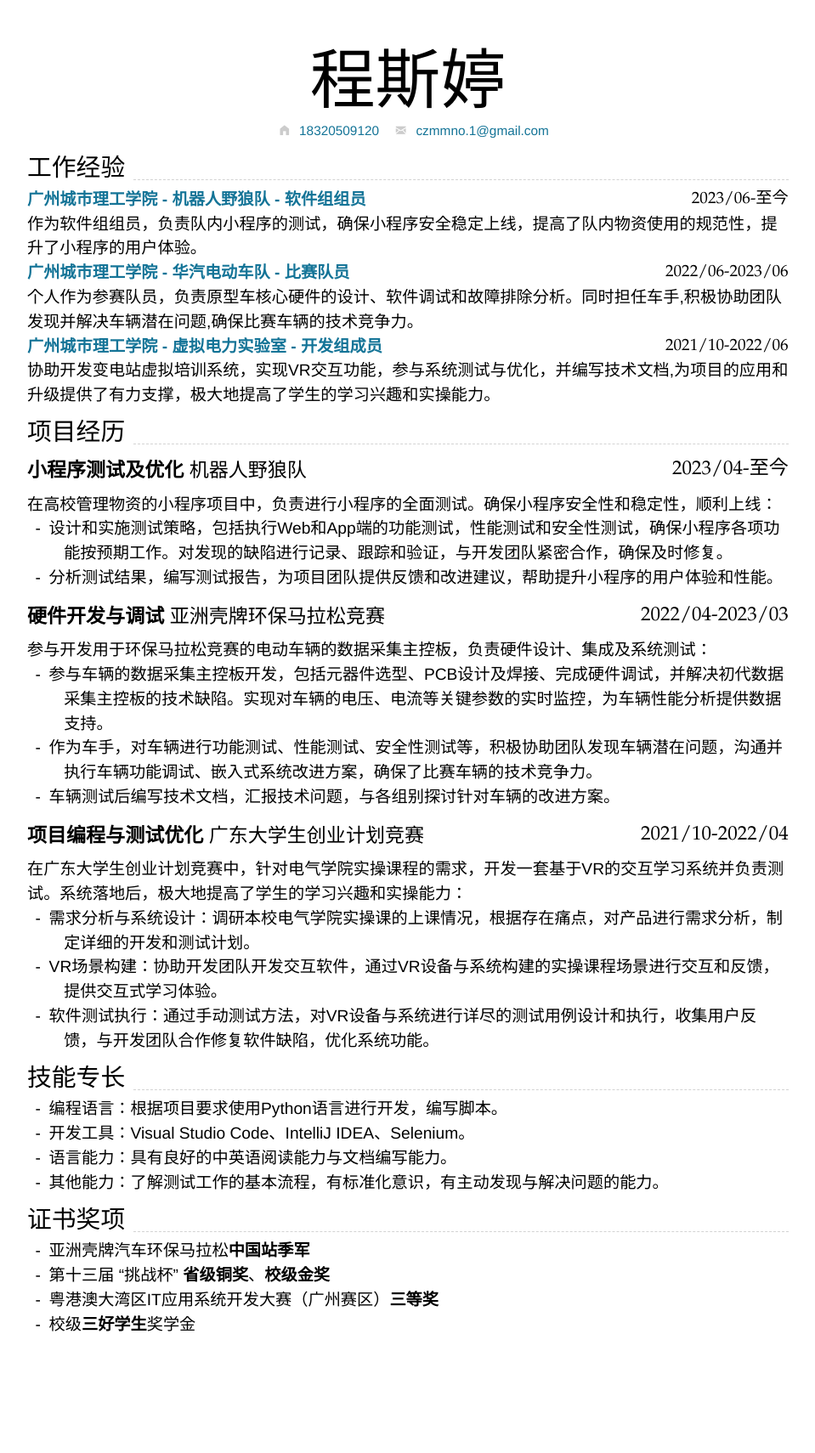
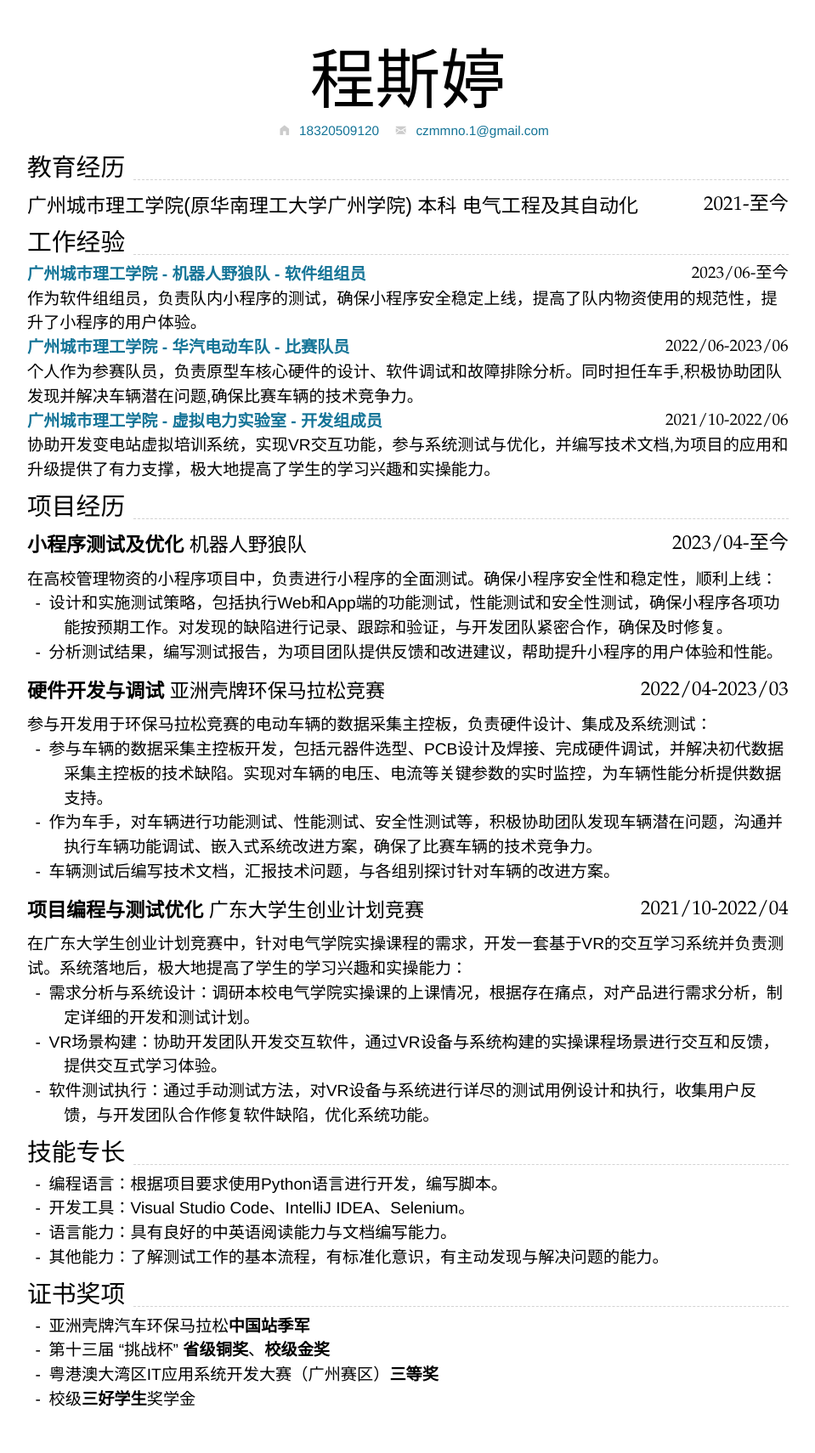
Before and after one commit to Lovelycz/resume, a Jekyll site: the page built from index.md, in a window 1280 px wide. Shown: the whole page at 85% size, without its empty margins (160-1119 px from the left). Built offline with Jekyll 4.4.1, drawn with Linux system fonts in a browser that asks for light colours; nearby versions of some CDN libraries; before the commit the page ends 1622 px from its top, so only the background shows below that.

Commit message:
Update index.md

```diff
--- a/index.md
+++ b/index.md
@@ -12,6 +12,10 @@ homepage:
 # 程斯婷
 
 {% include cv-contact.html %}
+
+## 教育经历
+
+### 广州城市理工学院(原华南理工大学广州学院) 本科 电气工程及其自动化 `2021-至今`
 
 ## 工作经验
 
```
